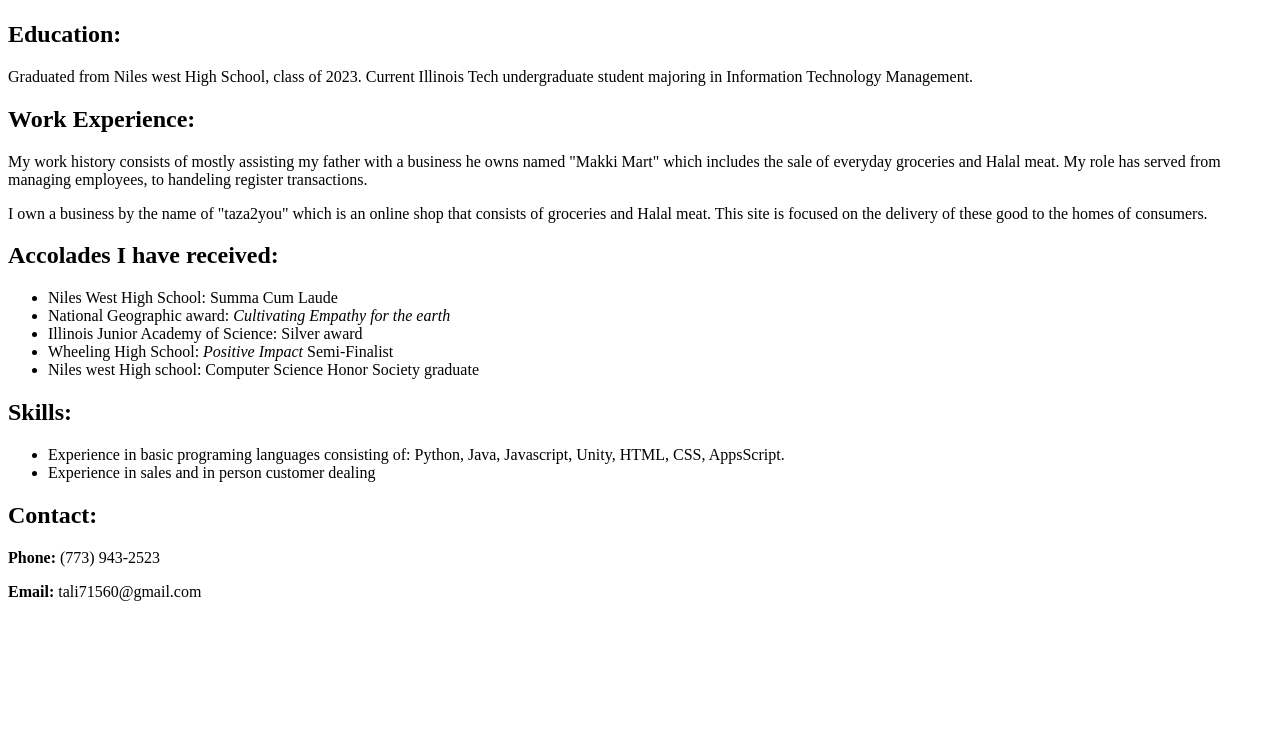
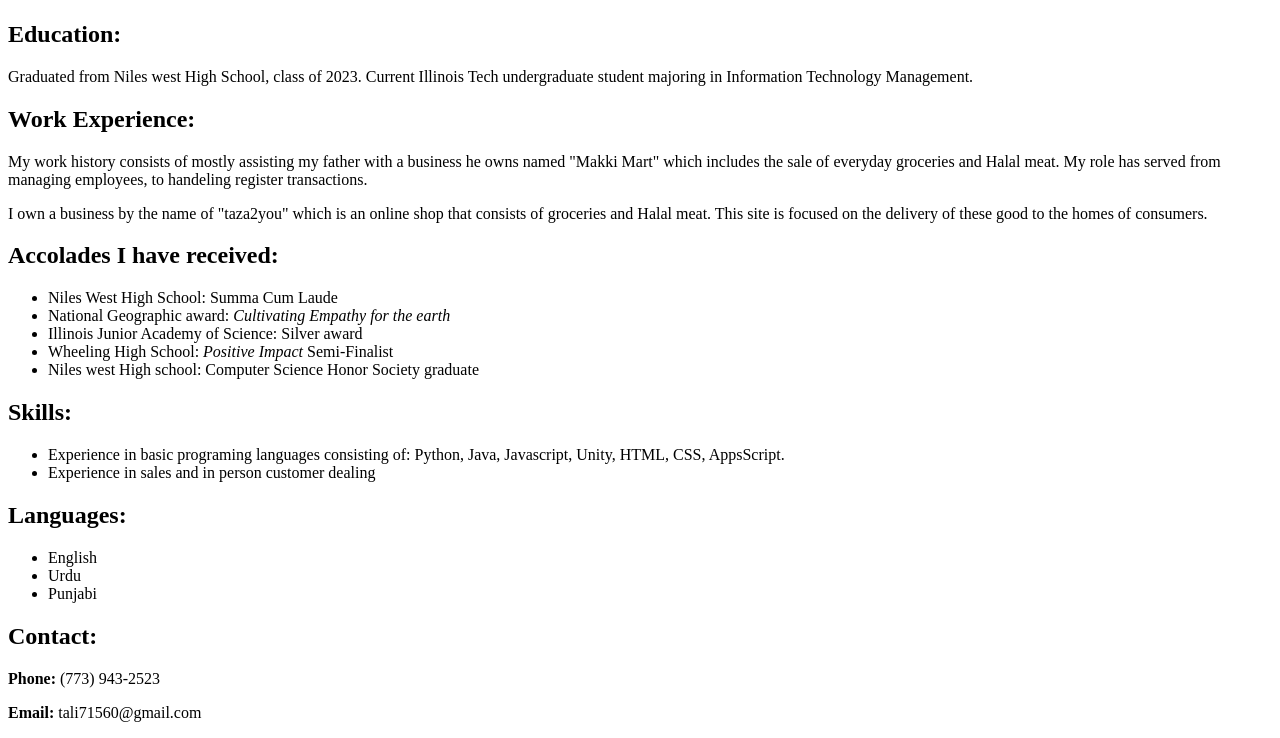
Before and after one commit to talhaa71/Project-1, a plain HTML site: page index.html in a window 1280 px wide. Shown: the part 509-1247 px from the top of the page. Before the commit the page ends 1126 px from the top, so only its background shows below. Drawn offline with Linux system fonts and the light colour scheme.

Commit message:
Added languages to index and corrected indentation

```diff
--- a/index.html
+++ b/index.html
@@ -38,10 +38,19 @@ Current Illinois Tech undergraduate student majoring in Information Technology M
 		<li>Experience in sales and in person customer dealing</li>
 </ul>
 
+<h2>Languages:</h2>
+<ul>
+		<li>English</li>
+		<li>Urdu</li>
+		<li>Punjabi</li>
+</ul>
+
 <h2>Contact:</h2>
 <p><b>Phone:</b> (773) 943-2523</p>
 <p><b>Email:</b> tali71560@gmail.com</p>
 
 
+
+
 </body>
 </html>
```
Lines whose indentation alone changed are shown as unchanged.
